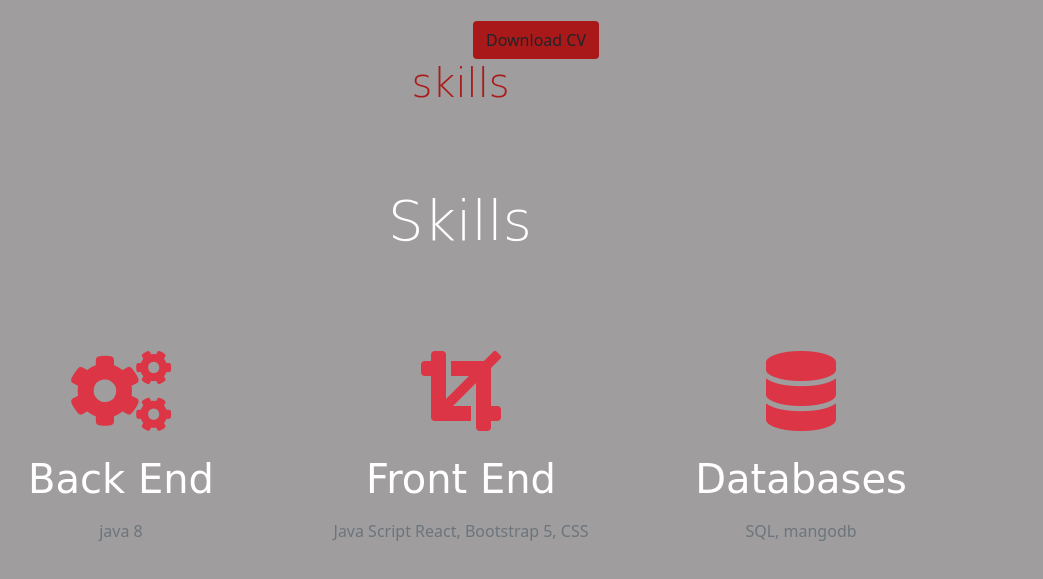
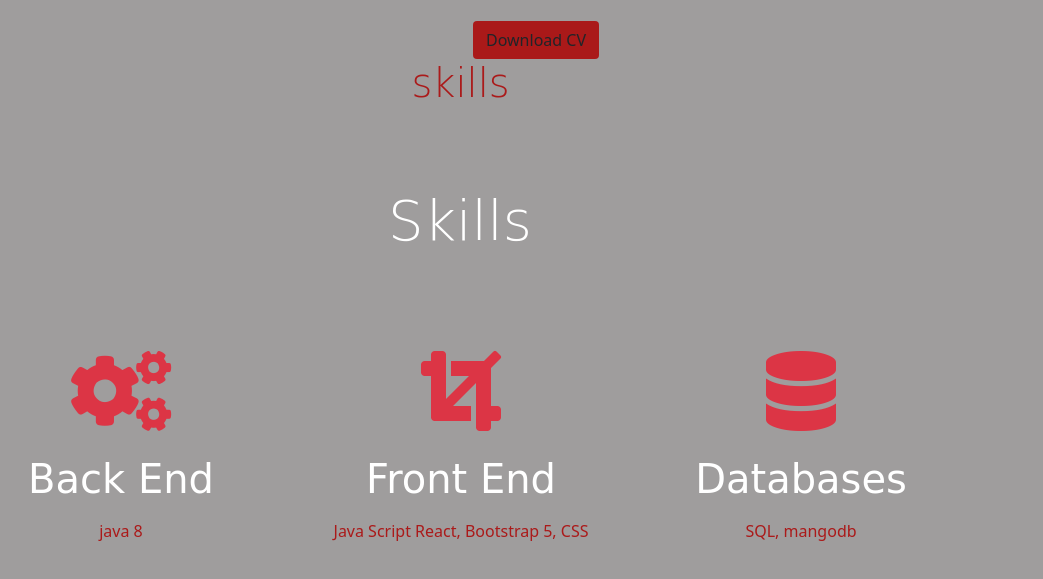
Before and after one commit to AmandaAzania/Amanda_Gudlwa_portfolio, a plain HTML site: page index.html in a window 1280 px wide. Shown: the part 1037-1616 px from the top of the page, without its empty margins (179-1222 px from the left). Drawn offline with nearby package versions, Linux system fonts and the light colour scheme; a web font is replaced by a local one.

Commit message:
more changes

```diff
--- a/index.html
+++ b/index.html
@@ -194,17 +194,17 @@
                     <div class="col-md-4 text-center">
                         <i class="fas fa-cogs fa-5x text-danger mb-4"></i>
                         <h1 class="text-white mb-3"> Back End</h1>
-                        <p class="text-muted">  java 8</p>
+                        <p> <span style="color:  rgba(172, 8, 8, 0.884)"> java 8</p> </span>
                     </div>
                     <div class="col-md-4 text-center">
                         <i class="fas fa-crop fa-5x text-danger mb-4"></i>
                         <h1 class="text-white mb-3"> Front End</h1>
-                        <p class="text-muted"> Java Script React, Bootstrap 5, CSS</p>
+                        <p> <span style="color:  rgba(172, 8, 8, 0.884)"> Java Script React, Bootstrap 5, CSS</p></span>
                     </div>
                     <div class="col-md-4 text-center">
                         <i class="fas fa-database fa-5x text-danger mb-4"></i>
                         <h1 class="text-white mb-3"> Databases</h1>
-                        <p class="text-muted"> SQL, mangodb</p>
+                        <p> <span style="color:  rgba(172, 8, 8, 0.884)">SQL, mangodb</p></span>
                     </div>
 
                 </div>
```
